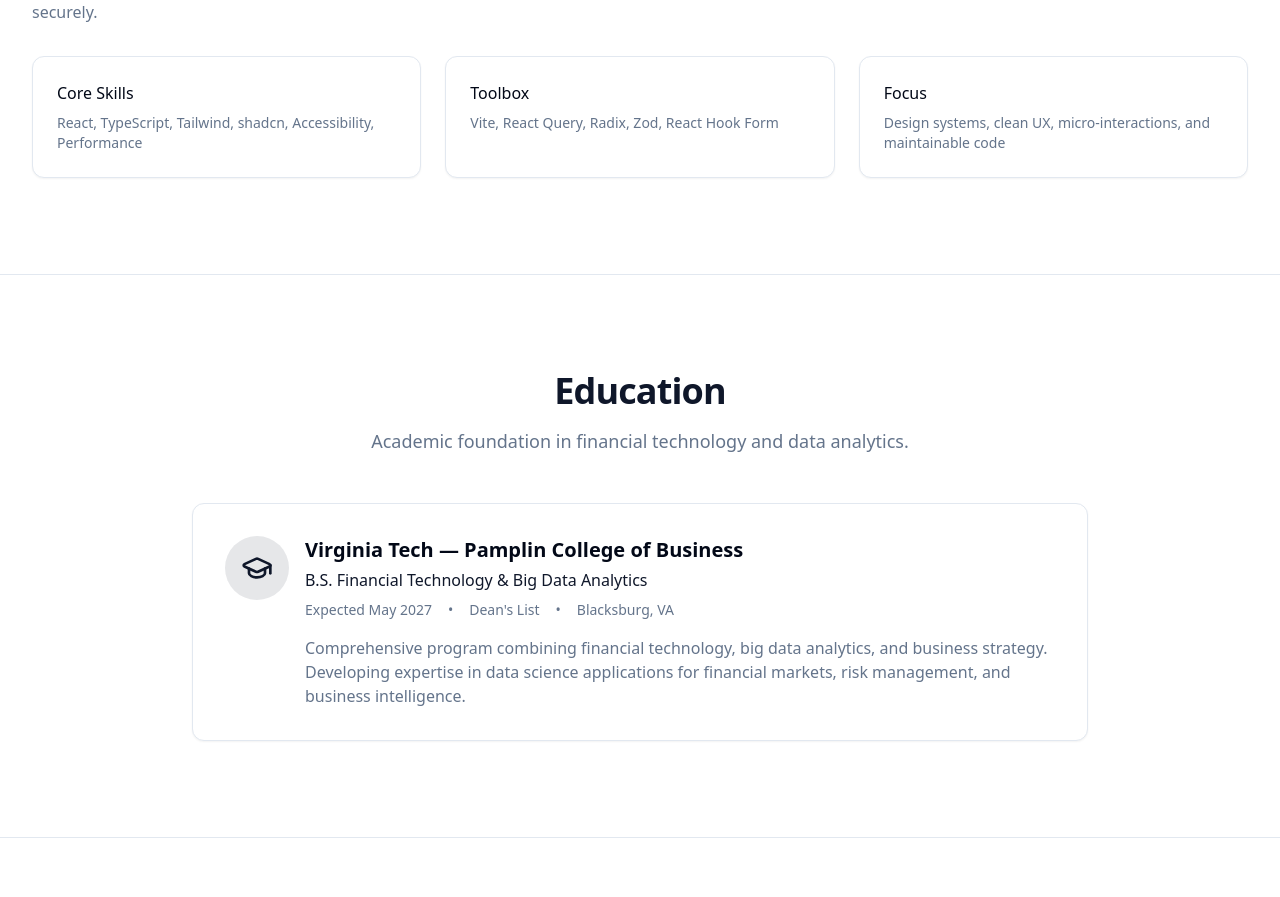
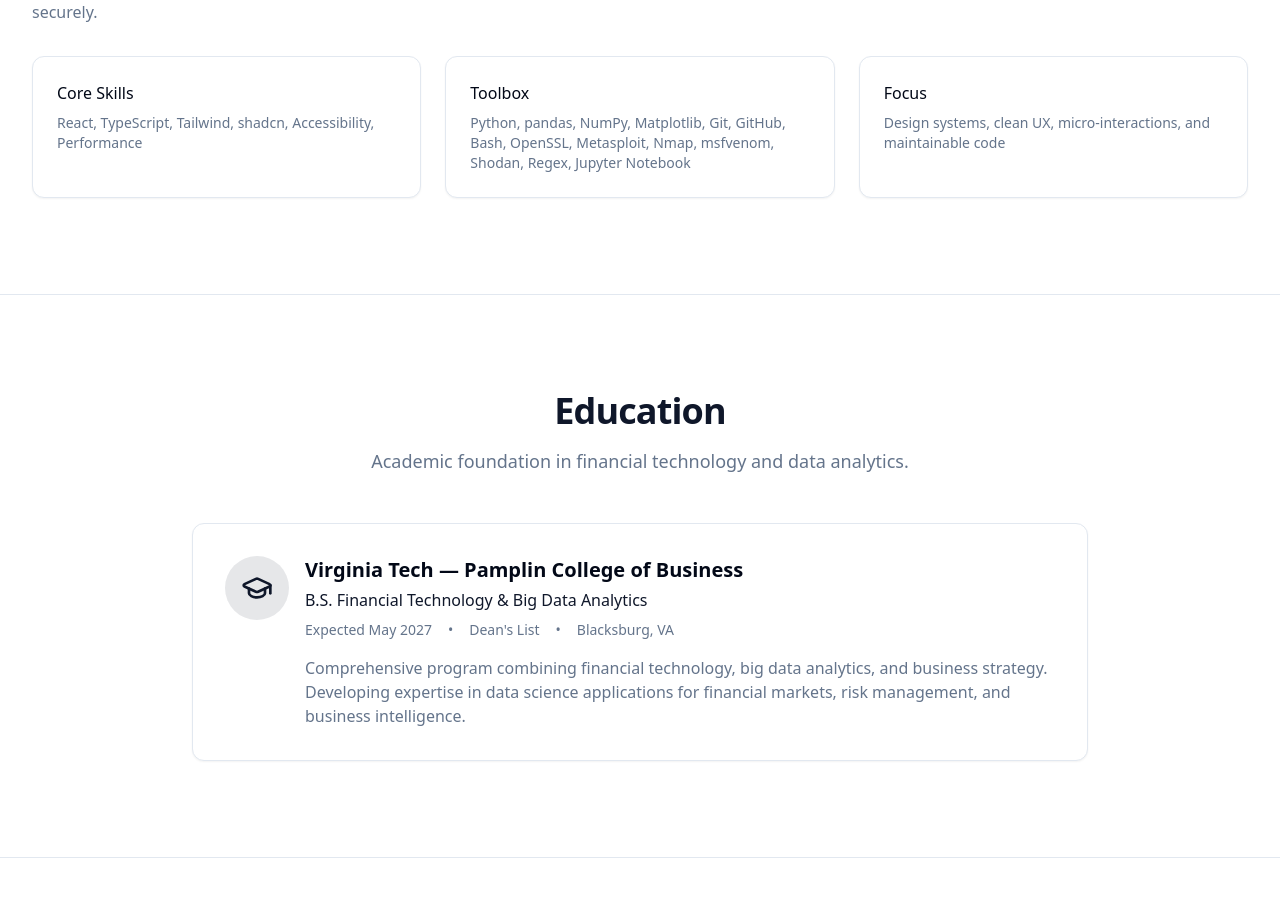
Before and after one commit to AshtonLeisenring/Portfolio, a React (Vite) app: page / in a window 1280 px wide. Shown: the part 1109-2006 px from the top of the page. Built offline with nearby package versions, Linux system fonts and the light colour scheme.

Commit message:
Update project and skills tags
Replace project and skills tags with the provided list of technologies.

```diff
--- a/src/components/sections/About.tsx
+++ b/src/components/sections/About.tsx
@@ -15,7 +15,7 @@ const About = () => {
           </article>
           <article className="rounded-xl border bg-card p-6 text-card-foreground shadow-sm transition-all hover:shadow-elegant">
             <h3 className="font-medium">Toolbox</h3>
-            <p className="mt-2 text-sm text-muted-foreground">Vite, React Query, Radix, Zod, React Hook Form</p>
+            <p className="mt-2 text-sm text-muted-foreground">Python, pandas, NumPy, Matplotlib, Git, GitHub, Bash, OpenSSL, Metasploit, Nmap, msfvenom, Shodan, Regex, Jupyter Notebook</p>
           </article>
           <article className="rounded-xl border bg-card p-6 text-card-foreground shadow-sm transition-all hover:shadow-elegant">
             <h3 className="font-medium">Focus</h3>
```
